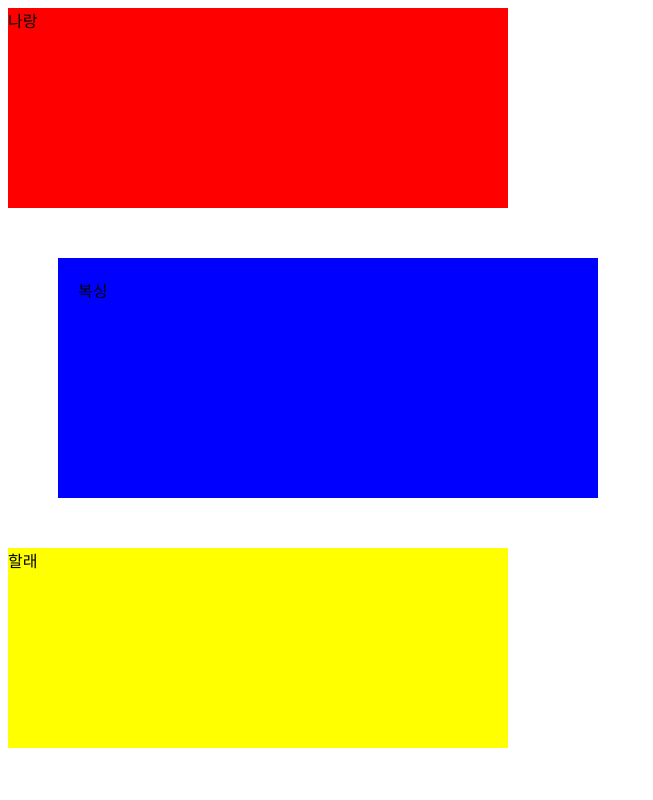
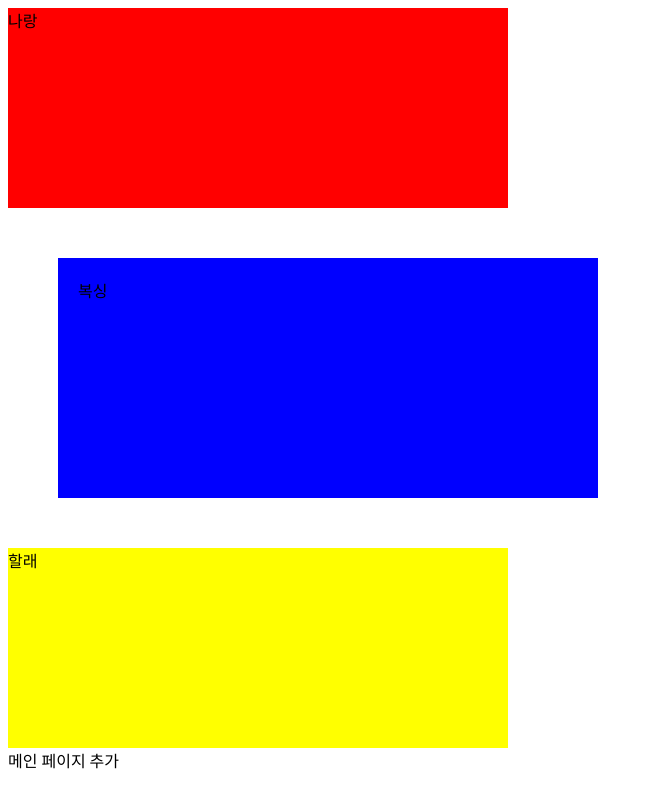
Before and after one commit to YOUNGMIN-GIT/boxiting, a plain HTML site: page index.html in a window 1280 px wide. Shown: the whole page, without its empty margins (0-653 px from the left). Drawn offline with Linux system fonts and the light colour scheme.

Commit message:
메인페이지 기능

```diff
--- a/index.html
+++ b/index.html
@@ -11,5 +11,6 @@
     <div class="a">나랑</div>
     <div class="b">복싱</div>
     <div class="c">할래</div>
+    <div>메인 페이지 추가</div>
 </body>
 </html>
```
